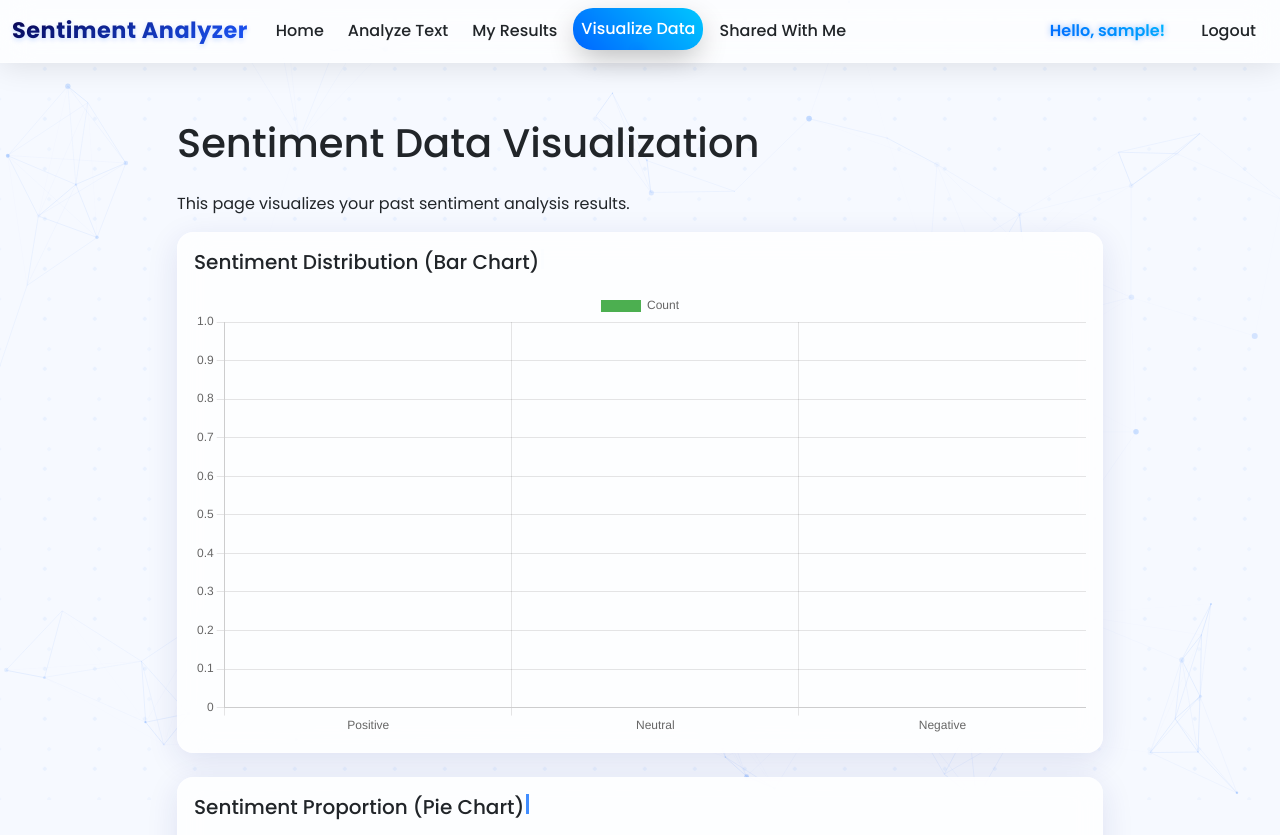
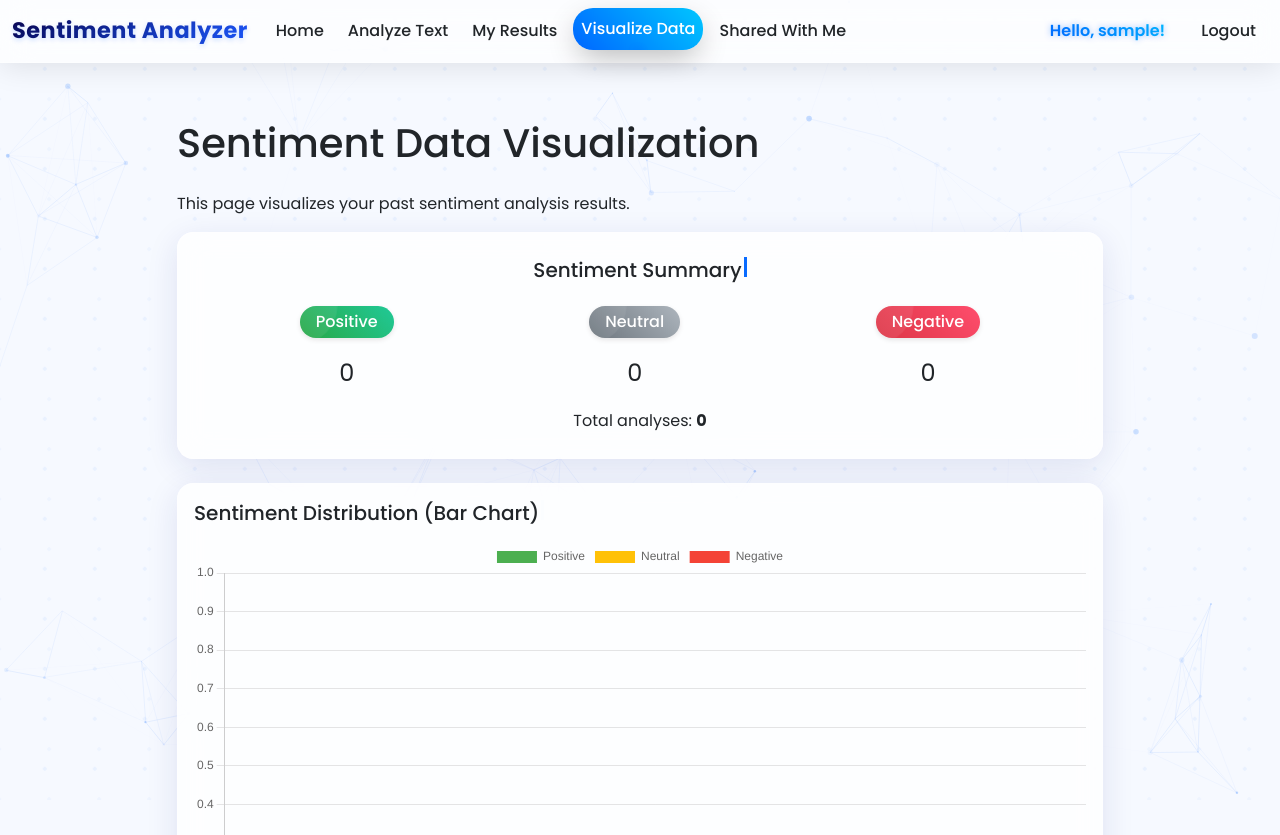
Before and after one commit to xdifu/cits5505-masters-group37, a Flask app: page /visualization in a window 1280 px wide. Shown: the top 835 px of the page. Run offline with Flask 3, Linux system fonts and the light colour scheme; the visitor is signed in with stand-in values (Sample User, id 1); data that the repository does not hold is empty.

Commit message:
fix the display erro and add the summary area

```diff
--- a/app/templates/visualization.html
+++ b/app/templates/visualization.html
@@ -6,6 +6,25 @@
     <div class="col-md-10">
         <h1 class="mb-4">Sentiment Data Visualization</h1>
         <p>This page visualizes your past sentiment analysis results.</p>
+
+        <div class="card mb-4 p-4 text-center">
+          <h2 class="h5 mb-4">Sentiment Summary</h2>
+          <div class="d-flex justify-content-around mb-3">
+            <div>
+              <span class="badge rounded-pill bg-success fs-6 px-3 py-2">Positive</span>
+              <div class="fs-4 mt-2">{{ sentiment_counts[0] }}</div>
+            </div>
+            <div>
+              <span class="badge rounded-pill bg-secondary fs-6 px-3 py-2">Neutral</span>
+              <div class="fs-4 mt-2">{{ sentiment_counts[1] }}</div>
+            </div>
+            <div>
+              <span class="badge rounded-pill bg-danger fs-6 px-3 py-2">Negative</span>
+              <div class="fs-4 mt-2">{{ sentiment_counts[2] }}</div>
+            </div>
+          </div>
+          <p class="mb-0">Total analyses: <strong>{{ sentiment_counts[0] + sentiment_counts[1] + sentiment_counts[2] }}</strong></p>
+        </div>
 
         <div class="card mb-4 p-3">
             <h2 class="h5 mb-3">Sentiment Distribution (Bar Chart)</h2>
@@ -31,15 +50,27 @@
   const lineCtx = document.getElementById('lineChart').getContext('2d');
 
   new Chart(barCtx, {
-    type: 'bar',
-    data: {
-      labels: ['Positive', 'Neutral', 'Negative'],
-      datasets: [{
-        label: 'Count',
-        data: {{ sentiment_counts | safe }},
-        backgroundColor: ['#4caf50', '#ffc107', '#f44336']
-      }]
-    },
+  type: 'bar',
+  data: {
+    labels: ['Sentiment'],  // 只一列，因为每个情绪独立作为 dataset
+    datasets: [
+      {
+        label: 'Positive',
+        data: [{{ sentiment_counts[0] }}],
+        backgroundColor: '#4caf50'
+      },
+      {
+        label: 'Neutral',
+        data: [{{ sentiment_counts[1] }}],
+        backgroundColor: '#ffc107'
+      },
+      {
+        label: 'Negative',
+        data: [{{ sentiment_counts[2] }}],
+        backgroundColor: '#f44336'
+      }
+    ]
+  },
     options: {
       responsive: true,
       scales: {
```
